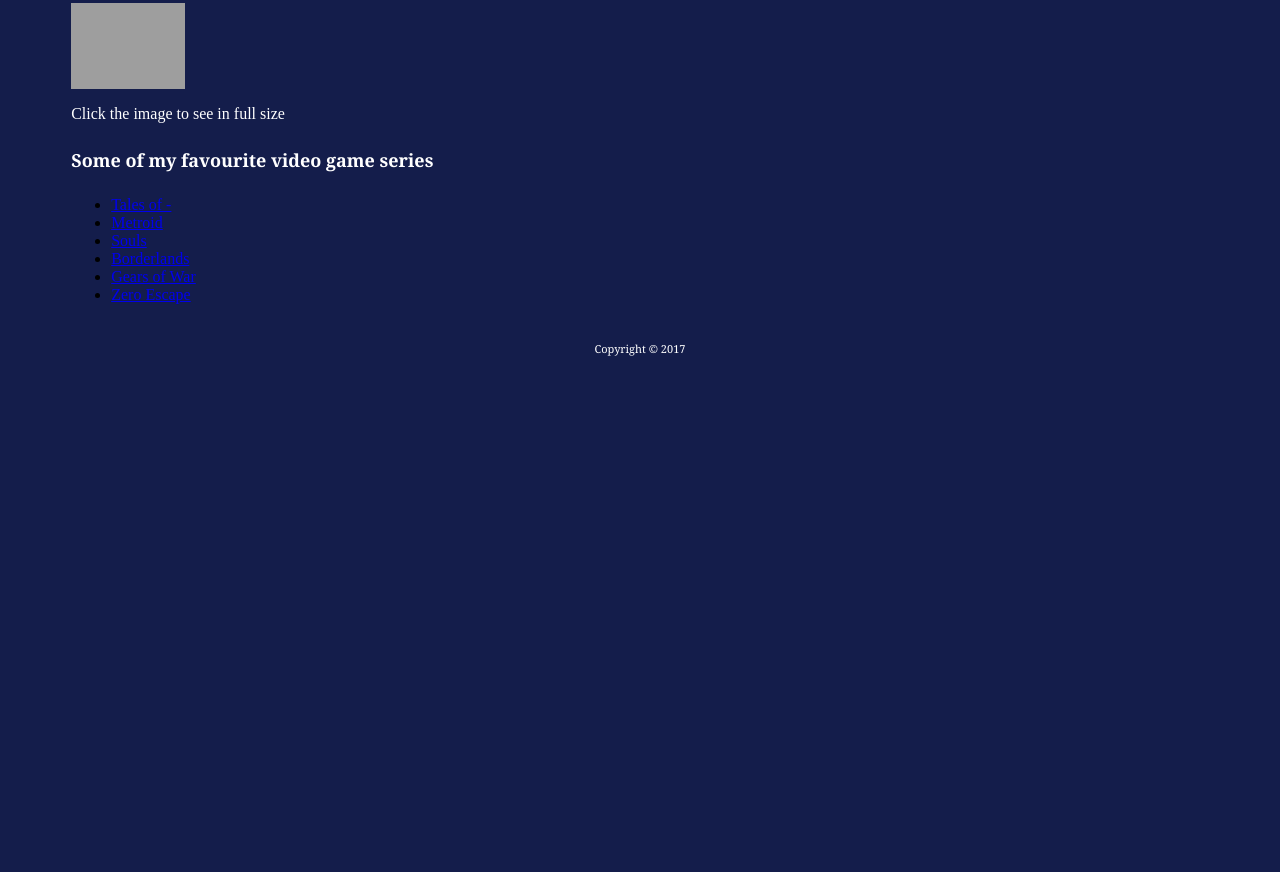
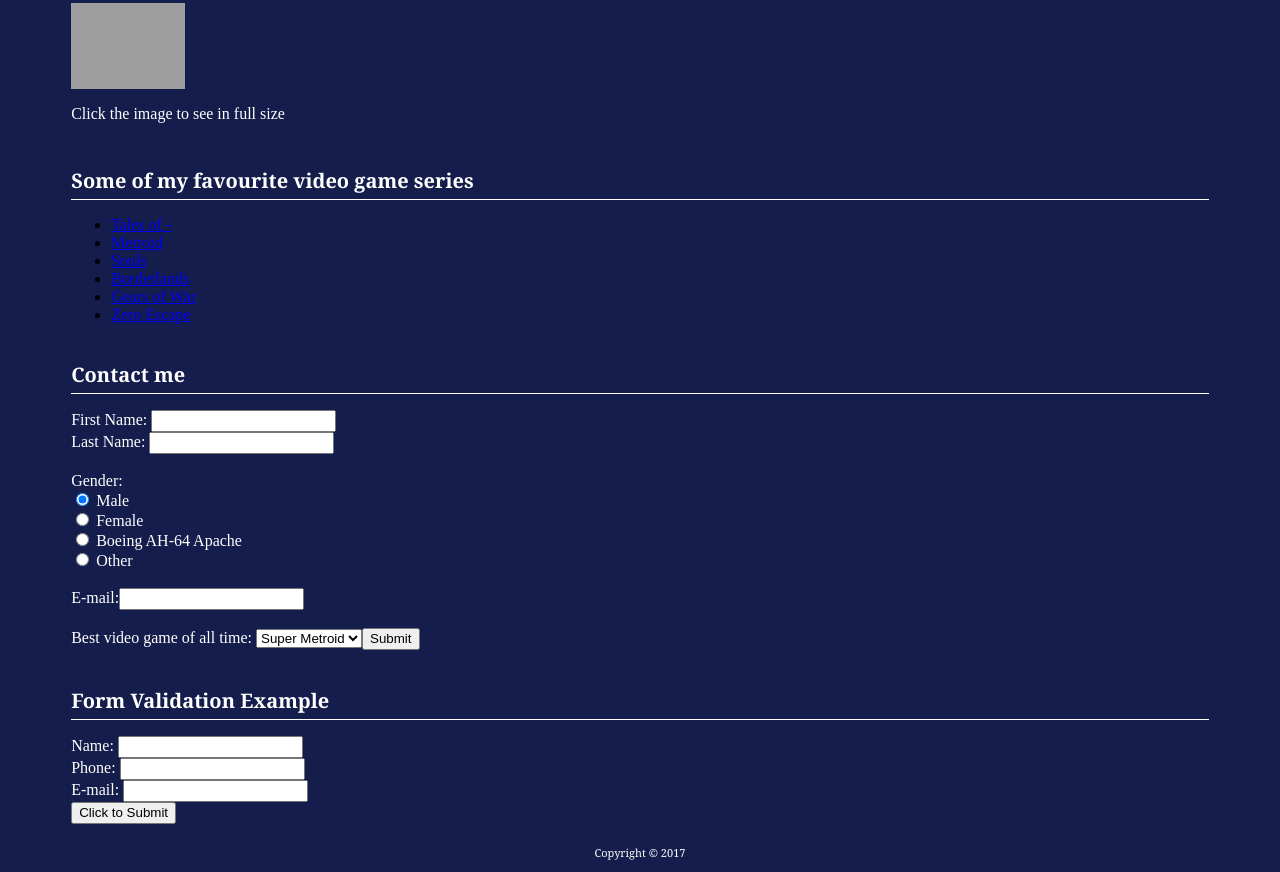
Before and after one commit to eerohau/www_ja_internet_course, a plain HTML site: page index.html in a window 1280 px wide. Shown: the part 260-1132 px from the top of the page. Before the commit the page ends 800 px from the top, so only its background shows below. Drawn offline with Linux system fonts and the light colour scheme; grey boxes are pictures that could not be loaded.

Commit message:
js validation added

```diff
--- a/CSS/style.css
+++ b/CSS/style.css
@@ -105,9 +105,11 @@ h1, h2, h3, h4, h5 {
 #mainpage h3 {
 	font-size:20px;
 color: #FFFFFF;}
+
 #mainpage h4 {
 	font-size:18px;
 	color: #FFFFFF;}
+
 #mainpage h5 {
 	font-size:16px;
 	color: #FFFFFF;}
@@ -134,11 +136,20 @@ table {
 	color: #000000;
     border-collapse: collapse;
     width: 100%;
+	font-weight: bold;
 }
 
 td, th {
-    border: 1px solid #dddddd;
+    border: 2px solid #111111;
 	background-color: #fff000;
     text-align: left;
     padding: 8px;
 }
+
+form {
+	color: #FFFFFF;
+}
+
+form input {
+	padding-bottom: 2px;
+}
--- a/index.html
+++ b/index.html
@@ -5,6 +5,29 @@
 	<head>
 		<title>WWW ja Internet - eerohau</title>
 		<link href="CSS/style.css" rel="stylesheet" type="text/css">
+
+		<script>
+			function validateForm()
+			{
+			if (document.forms["myForm"]["name"].value==null || document.forms["myForm"]["name"].value=="")
+			{
+			alert("Name must be filled out");
+			return false;
+			}
+			if (document.forms["myForm"]["phone"].value==null || document.forms["myForm"]["phone"].value=="")
+			{
+			alert("Phone must be filled out");
+			return false;
+			}
+			if (document.forms["myForm"]["email"].value==null || document.forms["myForm"]["email"].value=="")
+			{
+			alert("Email must be filled out");
+			return false;
+			}
+			return true;
+			}
+		</script>
+
 	</head>
 
 		<body>
@@ -30,14 +53,14 @@
 				<div>
 					<a href="http://kamk.fi/fi"> KAMK PAGE </a>
 				</div>
+
 				<br>
 				<a href="images/software_dev.jpg">
-		<img src="images/software_dev.jpg" alt="gamedev kuva" width="10%" height="10%">
-		<br>
+					<img src="images/software_dev.jpg" alt="gamedev kuva" width="10%" height="10%"> <br>
 				</a>
 				<p>Click the image to see in full size</p>
 
-			<h4>Some of my favourite video game series</h4>
+				<h2>Some of my favourite video game series</h2>
 				<ul>
 					<li><a href="https://fi.wikipedia.org/wiki/Tales_of">Tales of -</a></li>
 					<li><a href="https://fi.wikipedia.org/wiki/Metroid_(pelisarja)">Metroid</a></li>
@@ -48,8 +71,38 @@
 				</ul>
 
 
+				<h2 id="contactus"> Contact me </h2>
+				<form>
+					First Name: <input type="text" name="fname" > <br>
+					Last Name: <input type="text" name="lname"><br><br>
+					Gender: <br>
+					<input type="radio" name="gender" value="male" checked> Male <br>
+					<input type="radio" name="gender" value="female" > Female <br>
+					<input type="radio" name="gender" value="Boeing AH-64 Apache" > Boeing AH-64 Apache <br>
+					<input type="radio" name="gender" value="other" > Other <br><br>
+					E-mail:<input type="email" name="email"> <br><br>
+
+					Best video game of all time: <select name=“sport”>
+					<option>Super Metroid</option>
+					<option>Super Metroid</option>
+					<option>Super Metroid</option>
+					<option>Super Metroid</option>
+					<p></p><br>
+					<input type="submit" value="Submit">
+				</form>
+
+				<h2>Form Validation Example</h2>
+
+				<form name="myForm" onsubmit="return validateForm()" >
+					Name: <input type="text" name="name" /><br/>
+					Phone: <input type="text" name="phone" /><br/>
+					E-mail: <input type="text" name="email" /><br/>
+					<input type="submit" value="Click to Submit" />
+				</form>
+
 
 			</div>
+
 			<div id="footer">
 				<p>Copyright &copy;
 				<script type="text/javascript">var ct=new Date(); document.write(ct.getFullYear());</script>
```
Also changed, not shown: videos.html (+1 -0 lines), projects.html (indentation only). Lines whose indentation alone changed are shown as unchanged.
